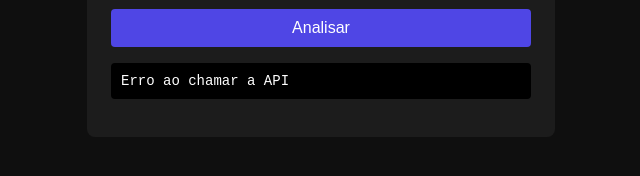
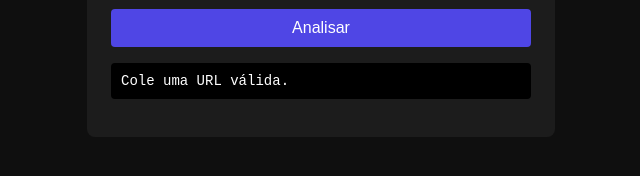
Before and after one commit to Odilon-mp4/videodownloader-pages, a plain HTML site: page index.html in a window 1280 px wide. Both pictures are taken after a click on the button "Analisar". Shown: the part 396-572 px from the top of the page, 319-959 px from the left. Drawn offline with Linux system fonts and the light colour scheme; no server answers.

Commit message:
Update index.html

```diff
--- a/index.html
+++ b/index.html
@@ -48,6 +48,8 @@
       padding: 10px;
       border-radius: 4px;
       font-size: 14px;
+      max-height: 200px;
+      overflow: auto;
     }
   </style>
 </head>
@@ -68,6 +70,11 @@
       const resultado = document.getElementById("resultado");
       const url = document.getElementById("videoUrl").value;
 
+      if (!url) {
+        resultado.textContent = "Cole uma URL válida.";
+        return;
+      }
+
       resultado.textContent = "Processando...";
 
       try {
@@ -82,11 +89,15 @@
           }
         );
 
+        if (!response.ok) {
+          throw new Error("Erro HTTP " + response.status);
+        }
+
         const data = await response.json();
         resultado.textContent = JSON.stringify(data, null, 2);
 
       } catch (e) {
-        resultado.textContent = "Erro ao chamar a API";
+        resultado.textContent = "Erro ao chamar a API:\n" + e.message;
       }
     }
   </script>
```
